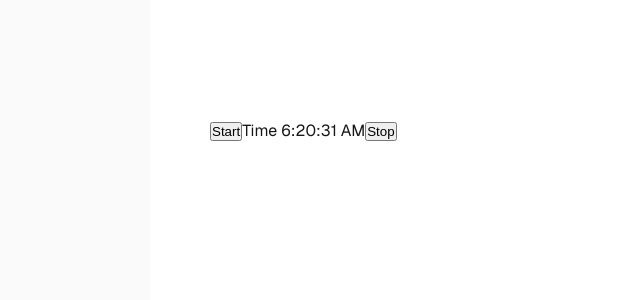
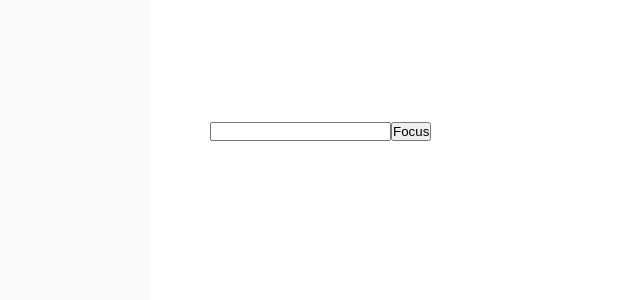
Before and after one commit to Elirus43/frontendWreact, a Next.js app: page / in a window 1280 px wide. Shown: the top 300 px of the page, without its empty margins (90-730 px from the left). Built offline with nearby package versions, Linux system fonts and the light colour scheme.

Commit message:
Parent to Child ref as Prop passing

```diff
--- /dev/null
+++ b/src/app/components/FocusInput.jsx
@@ -0,0 +1,14 @@
+import {useRef} from "react";
+
+export default function FocusInput()
+{
+    const inputRef = useRef(null);
+    const focus = () => {
+        console.log('Focus ', inputRef);
+        inputRef.current.focus();
+    }
+    return (<div>
+        <input type={'text'} ref={inputRef}/>
+        <button type={'button'} onClick={focus}>Click</button>
+    </div>)
+}
--- /dev/null
+++ b/src/app/components/MyInput.jsx
@@ -0,0 +1,3 @@
+export default function MyInput({ref}) {
+    return <input ref={ref}/>
+}
--- /dev/null
+++ b/src/app/components/MyInputParent.jsx
@@ -0,0 +1,16 @@
+import {useRef} from "react";
+import MyInput from "@/app/components/MyInput";
+
+export default function MyInputParent()
+{
+    const ref = useRef(null);
+
+    const focus = () => {
+        console.log('Ref ', ref);
+        ref.current.focus();
+    }
+    return (<div>
+        <MyInput ref={ref}/>
+        <button onClick={focus}>Focus</button>
+    </div>)
+}
--- a/src/app/page.js
+++ b/src/app/page.js
@@ -27,6 +27,8 @@ import TodoListWithContextDemo from "./components/context/TodoListWithContextDem
 import FilterableProductDemo from "./components/ProductsDemo/FilterableProductDemo";
 import WhyRef from "./components/WhyRef";
 import Timer from "./components/Timer";
+import FocusInput from "./components/FocusInput";
+import MyInputParent from "./components/MyInputParent";
 
 export default function Home() {
   return (
@@ -70,7 +72,9 @@ export default function Home() {
           {/*<TodoListWithContextDemo />*/}
           {/*<FilterableProductDemo/>*/}
           {/*<WhyRef />*/}
-          <Timer/>
+          {/*<Timer/>*/}
+          {/*<FocusInput/>*/}
+          <MyInputParent />
       </main>
     </div>
   );
```
